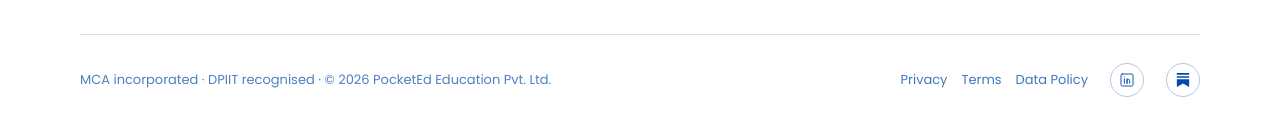
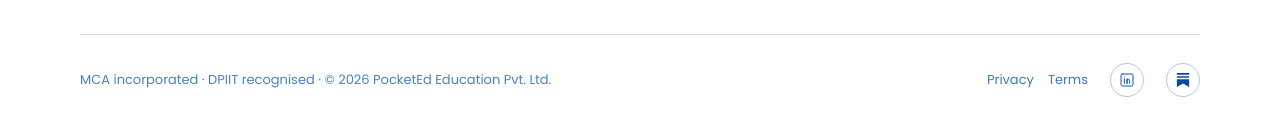
Before and after one commit to pocketed26-ops/final-web, a Next.js app: page / in a window 1280 px wide. Shown: the part 6831-6965 px from the top of the page. Built offline with nearby package versions, Linux system fonts and the light colour scheme.

Commit message:
console added

```diff
--- a/components/PocketEdHomepage.tsx
+++ b/components/PocketEdHomepage.tsx
@@ -320,7 +320,7 @@ const LineLinkedin = (
 );
 const LineSubstack = (
   <g fill="currentColor" stroke="none">
-    <path d="M22.539 8.242H1.46V5.406h21.08v2.836zM1.46 10.812V24L12 18.11L22.54 24V10.812H1.46zM22.54 0H1.46v2.836h21.08V0z"/>
+    <path d="M22.539 8.242H1.46V5.406h21.08v2.836zM1.46 10.812V24L12 18.11L22.54 24V10.812H1.46zM22.54 0H1.46v2.836h21.08V0z" />
   </g>
 );
 
@@ -1811,7 +1811,7 @@ function Footer({ onFaqClick, onContactClick }: { onFaqClick?: () => void, onCon
           <div style={{ display: 'flex', gap: 14, alignItems: 'center' }}>
             <Link href="/privacy" style={footerLinkMini}>Privacy</Link>
             <Link href="/terms" style={footerLinkMini}>Terms</Link>
-            <a href="#" style={footerLinkMini}>Data Policy</a>
+            {/* <a href="#" style={footerLinkMini}>Data Policy</a> */}
             <a href="https://www.linkedin.com/company/pocketedco/" target="_blank" rel="noopener noreferrer" aria-label="LinkedIn" style={{
               width: 34, height: 34, borderRadius: 999,
               border: '1px solid rgba(1,74,172,0.3)',
```
